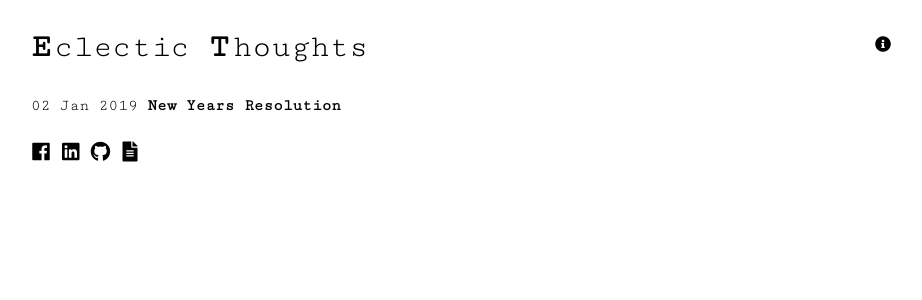
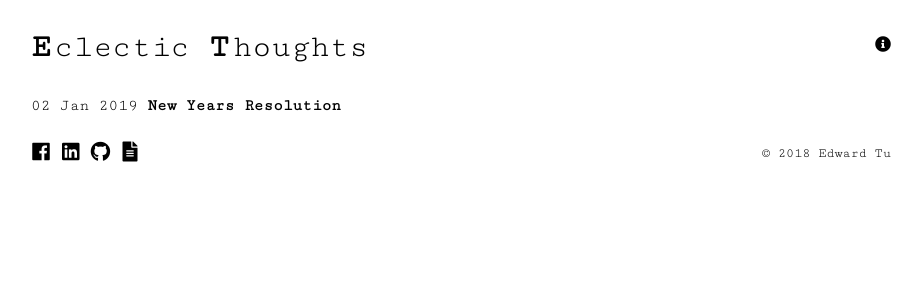
Before and after one commit to TuOfTimes/TuOfTimes.github.io, a Jekyll site: the page built from index.md, in a window 1280 px wide. Shown: the top 300 px of the page, without its empty margins (179-1101 px from the left). Built offline with Jekyll 4.4.1, drawn with Linux system fonts in a browser that asks for light colours; nearby versions of some CDN libraries.

Commit message:
added copyright to bottom right corner

```diff
--- a/_includes/footer.html
+++ b/_includes/footer.html
@@ -1,4 +1,4 @@
-<!-- this is a placeholder -->
+<div class="site-footer">
     <div id="social">
         <a href="https://www.facebook.com/edwardhowrongtu" target="_blank">
             <i class="fab fa-facebook"></i>
@@ -13,3 +13,7 @@
             <i class="fas fa-file-alt"></i>
         </a>
     </div>
+    <div id="copyright">
+        <small>© 2018 Edward Tu</small>
+    </div>
+</div>
--- a/_includes/header.html
+++ b/_includes/header.html
@@ -1,10 +1,10 @@
 <div class="site-heading">
-    <div class="site-title">
+    <div id="site-title">
         <a href="/">
             <span><b>E</b>clectic <b>T</b>houghts</span>
         </a>
     </div>
-    <div class="site-nav">
+    <div id="site-nav">
         <a href="/about/">
             <i class="fas fa-info-circle"></i>
         </a>
--- a/_sass/_footer.sass
+++ b/_sass/_footer.sass
@@ -1,12 +1,16 @@
-#social
-    margin-left: 20px
-    margin-bottom: 20px
-    a
-        text-decoration: none
-    .fab, .fas
-        font-size: 20px
-        width: 20px
-        text-align: center
-        color: #000
-    .fab:hover, .fas:hover
-        opacity: 0.5
+.site-footer
+    #social
+        float: left
+        margin: 0 0 20px 20px
+        a
+            text-decoration: none
+        .fab, .fas
+            font-size: 20px
+            width: 20px
+            text-align: center
+            color: #000
+        .fab:hover, .fas:hover
+            opacity: 0.5
+    #copyright
+        float: right
+        margin: 0 20px 20px 0
--- a/_sass/_header.sass
+++ b/_sass/_header.sass
@@ -1,6 +1,6 @@
 .site-heading
     height: 90px
-    .site-title
+    #site-title
         float: left
         margin: 15px 0 0 20px
         a
@@ -16,7 +16,7 @@
             margin-block-start: 0.67em
             b
                 padding-right: 4px
-    .site-nav
+    #site-nav
         float: right
         margin: 35px 20px 0 0
         a
```
Lines whose indentation alone changed are shown as unchanged.
